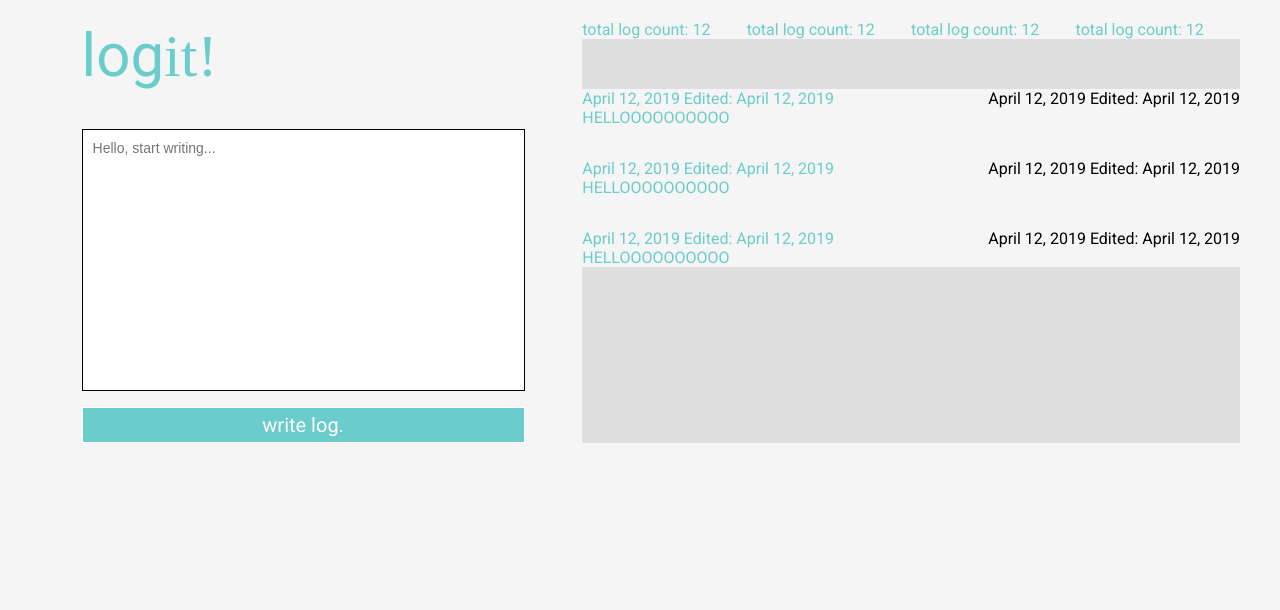
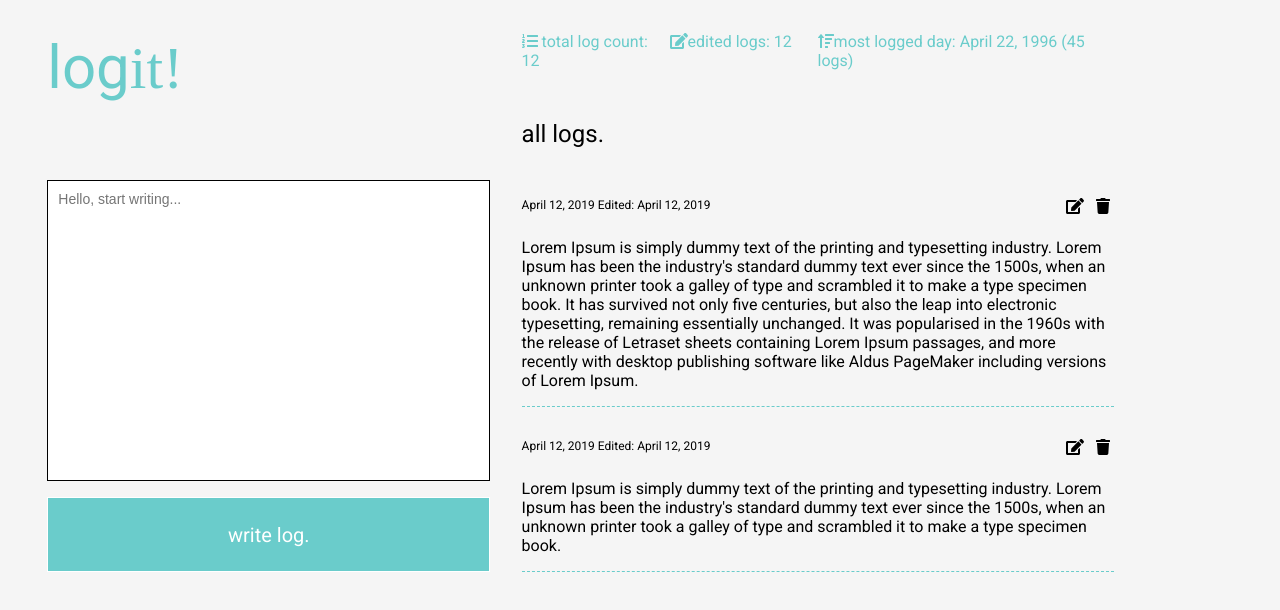
Before and after one commit to mariebawanan/log-it, a React (Create React App) app: page / in a window 1280 px wide. Shown: the top 610 px of the page. Built offline with nearby package versions, Linux system fonts and the light colour scheme; a web font is replaced by a local one.

Commit message:
Fixed formatting

```diff
--- a/package.json
+++ b/package.json
@@ -3,6 +3,9 @@
   "version": "0.1.0",
   "private": true,
   "dependencies": {
+    "@fortawesome/fontawesome-svg-core": "^1.2.17",
+    "@fortawesome/free-solid-svg-icons": "^5.8.1",
+    "@fortawesome/react-fontawesome": "^0.1.4",
     "react": "^16.8.6",
     "react-dom": "^16.8.6",
     "react-scripts": "2.1.8",
--- a/public/index.html
+++ b/public/index.html
@@ -26,6 +26,7 @@
 			href="https://fonts.googleapis.com/css?family=Meddon|Roboto"
 			rel="stylesheet"
 		/>
+
 		<title>React App</title>
 	</head>
 	<body>
--- a/src/App.js
+++ b/src/App.js
@@ -1,6 +1,16 @@
 import React, { Component } from 'react';
 import './App.css';
 import LogsMainContainer from './components/LogsMainContainer/LogsMainContainer';
+
+import { library } from '@fortawesome/fontawesome-svg-core';
+import {
+	faListOl,
+	faEdit,
+	faSortAmountUp,
+	faTrash
+} from '@fortawesome/free-solid-svg-icons';
+
+library.add(faListOl, faEdit, faSortAmountUp, faTrash);
 
 class App extends Component {
 	render() {
--- a/src/components/LogList/LogList.js
+++ b/src/components/LogList/LogList.js
@@ -1,10 +1,10 @@
 import React, { Component } from 'react';
 import styled from 'styled-components';
+import { FontAwesomeIcon } from '@fortawesome/react-fontawesome';
 
 import Logs from './Logs';
 
 const LogListContainer = styled('div')`
-	background-color: #dfdfdf;
 	display: grid;
 	grid-template-columns: 1fr;
 	grid-auto-rows: min-content max-content auto;
@@ -13,23 +13,34 @@ const LogListContainer = styled('div')`
 
 const Stats = styled('div')`
 	display: grid;
-	grid-template-columns: repeat(4, 1fr);
+	grid-template-columns: 1fr 1fr 2fr;
 `;
 
 const Stat = styled('span')`
 	color: var(--primary);
 `;
 
+const Title = styled('span')`
+	font-size: 1.5rem;
+`;
 class LogList extends Component {
 	render() {
 		return (
 			<LogListContainer>
 				<Stats>
-					<Stat>total log count: 12</Stat>
-					<Stat>total log count: 12</Stat>
-					<Stat>total log count: 12</Stat>
-					<Stat>total log count: 12</Stat>
+					<Stat>
+						<FontAwesomeIcon icon='list-ol' /> total log count: 12
+					</Stat>
+					<Stat>
+						<FontAwesomeIcon icon='edit' />
+						edited logs: 12
+					</Stat>
+					<Stat>
+						<FontAwesomeIcon icon='sort-amount-up' />
+						most logged day: April 22, 1996 (45 logs)
+					</Stat>
 				</Stats>
+				<Title>all logs.</Title>
 				<Logs />
 			</LogListContainer>
 		);
--- a/src/components/LogList/Logs.js
+++ b/src/components/LogList/Logs.js
@@ -1,5 +1,6 @@
 import React from 'react';
 import styled from 'styled-components';
+import { FontAwesomeIcon } from '@fortawesome/react-fontawesome';
 
 const LogsContainer = styled('div')`
 	display: grid;
@@ -7,21 +8,26 @@ const LogsContainer = styled('div')`
 `;
 
 const LogContainer = styled('div')`
+	grid-gap: 1.5rem;
 	display: grid;
+	border-bottom: 1px dashed var(--primary);
+	padding-bottom: 1rem;
 `;
 
 const UtilContainer = styled('div')`
 	display: grid;
 	grid-template-columns: 5fr 5fr;
+	font-size: 0.75rem;
 `;
 
-const Text = styled('span')`
-	color: var(--primary);
-`;
+const Text = styled('span')``;
 
 const ButtonsContainer = styled('span')`
 	display: grid;
 	justify-self: end;
+	grid-template-columns: 1fr 1fr;
+	grid-gap: 0.75rem;
+	font-size: 1rem;
 `;
 
 const Logs = () => {
@@ -31,33 +37,39 @@ const Logs = () => {
 				<UtilContainer>
 					<Text>April 12, 2019 Edited: April 12, 2019 </Text>
 					<ButtonsContainer>
-						April 12, 2019 Edited: April 12, 2019
+						<FontAwesomeIcon icon='edit' />
+						<FontAwesomeIcon icon='trash' />
 					</ButtonsContainer>
 				</UtilContainer>
 
-				<Text>HELLOOOOOOOOOO</Text>
+				<Text>
+					Lorem Ipsum is simply dummy text of the printing and typesetting
+					industry. Lorem Ipsum has been the industry's standard dummy text ever
+					since the 1500s, when an unknown printer took a galley of type and
+					scrambled it to make a type specimen book. It has survived not only
+					five centuries, but also the leap into electronic typesetting,
+					remaining essentially unchanged. It was popularised in the 1960s with
+					the release of Letraset sheets containing Lorem Ipsum passages, and
+					more recently with desktop publishing software like Aldus PageMaker
+					including versions of Lorem Ipsum.
+				</Text>
 			</LogContainer>
 
 			<LogContainer>
 				<UtilContainer>
 					<Text>April 12, 2019 Edited: April 12, 2019 </Text>
 					<ButtonsContainer>
-						April 12, 2019 Edited: April 12, 2019
+						<FontAwesomeIcon icon='edit' />
+						<FontAwesomeIcon icon='trash' />
 					</ButtonsContainer>
 				</UtilContainer>
 
-				<Text>HELLOOOOOOOOOO</Text>
-			</LogContainer>
-
-			<LogContainer>
-				<UtilContainer>
-					<Text>April 12, 2019 Edited: April 12, 2019 </Text>
-					<ButtonsContainer>
-						April 12, 2019 Edited: April 12, 2019
-					</ButtonsContainer>
-				</UtilContainer>
-
-				<Text>HELLOOOOOOOOOO</Text>
+				<Text>
+					Lorem Ipsum is simply dummy text of the printing and typesetting
+					industry. Lorem Ipsum has been the industry's standard dummy text ever
+					since the 1500s, when an unknown printer took a galley of type and
+					scrambled it to make a type specimen book.
+				</Text>
 			</LogContainer>
 		</>
 	);
--- a/src/components/LogsMainContainer/LogsMainContainer.js
+++ b/src/components/LogsMainContainer/LogsMainContainer.js
@@ -6,9 +6,9 @@ import LogList from '../LogList/LogList';
 
 const MainContainer = styled('div')`
 	display: grid;
-	grid-template-columns: 4fr 5fr;
+	grid-template-columns: 4fr 5fr 1fr;
 	grid-gap: 1rem;
-	margin: 20px 40px;
+	margin: 2rem;
 `;
 
 const LogsMainContainer = () => {
```
Also changed, not shown: 1 other file (tests, documents, lock files or other folders).
